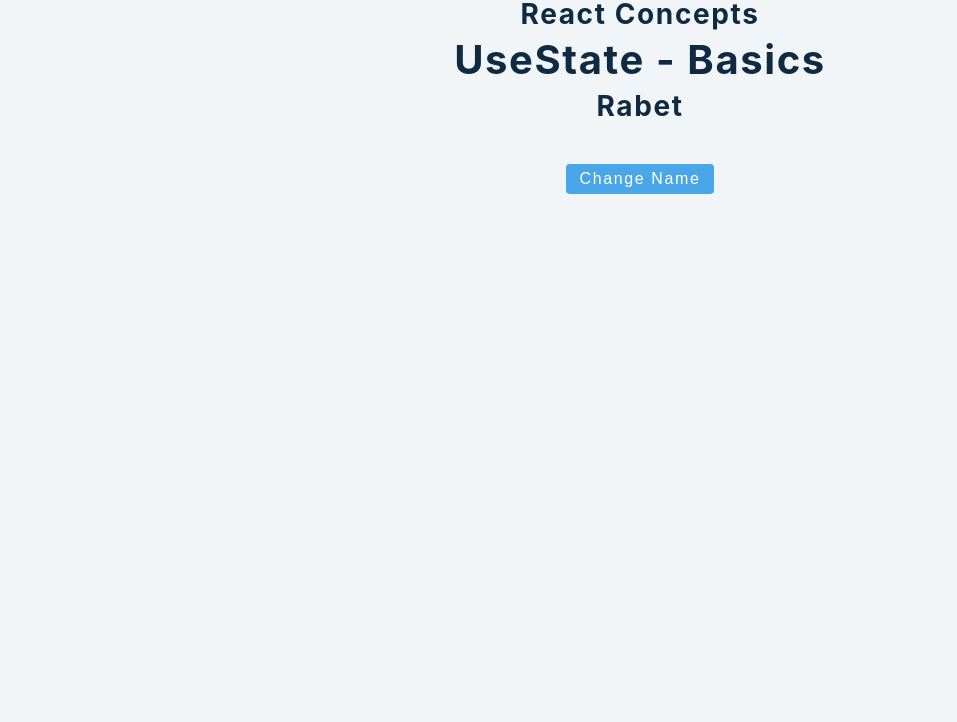
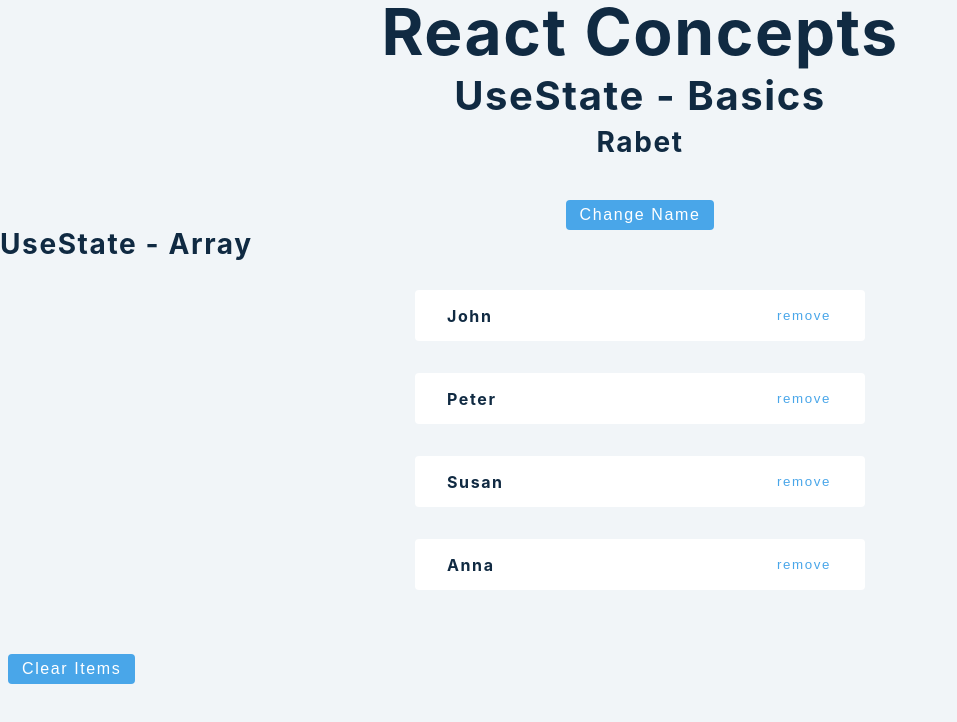
Before and after one commit to PeterOsoo/react-advanced, a React (Create React App) app: page / in a window 1280 px wide. Shown: the top 722 px of the page, without its empty margins (0-957 px from the left). Built offline with nearby package versions, Linux system fonts and the light colour scheme.

Commit message:
useState - Array

```diff
--- a/src/App.css
+++ b/src/App.css
@@ -1,7 +1,3 @@
-* {
-    text-align: center;
-}
-
 /*
 ===============
 Variables
@@ -120,6 +116,12 @@ p {
     margin-bottom: 1.25rem;
     color: var(--clr-grey-5);
 }
+
+.App {
+    text-align: center;
+}
+
+
 
 @media screen and (min-width: 800px) {
     h1 {
--- a/src/App.js
+++ b/src/App.js
@@ -1,13 +1,19 @@
 import React from "react"
 import "./App.css"
 import { State } from "./components/useState/State"
+import { StateArray } from "./components/useState/StateArray"
 
 function App() {
 	return (
-		<div>
-			<h3>react concepts</h3>
-			<State />
-		</div>
+		<React.Fragment>
+			<div className="App">
+				<h1>react concepts</h1>
+				<State />
+			</div>
+			<div>
+				<StateArray />
+			</div>
+		</React.Fragment>
 	)
 }
 
--- /dev/null
+++ b/src/components/data.js
@@ -0,0 +1,6 @@
+export const data = [
+	{ id: 1, name: "john" },
+	{ id: 2, name: "peter" },
+	{ id: 3, name: "susan" },
+	{ id: 4, name: "anna" },
+]
--- /dev/null
+++ b/src/components/useState/StateArray.js
@@ -0,0 +1,30 @@
+import React, { useState } from "react"
+import { data } from "../data"
+
+export const StateArray = () => {
+	const [people, setPeople] = useState(data)
+
+	const removeItem = id => {
+		const newPeople = people.filter(person => person.id !== id)
+		setPeople(newPeople)
+	}
+
+	return (
+		<div>
+			<h3>UseState - Array </h3>
+			{people.map(person => {
+				const { id, name } = person
+				return (
+					<div key={id} className="item">
+						<h4> {name} </h4>
+						<button onClick={() => removeItem(id)}>remove</button>
+					</div>
+				)
+			})}
+
+			<button className="btn" onClick={() => setPeople([])}>
+				clear items
+			</button>
+		</div>
+	)
+}
```
